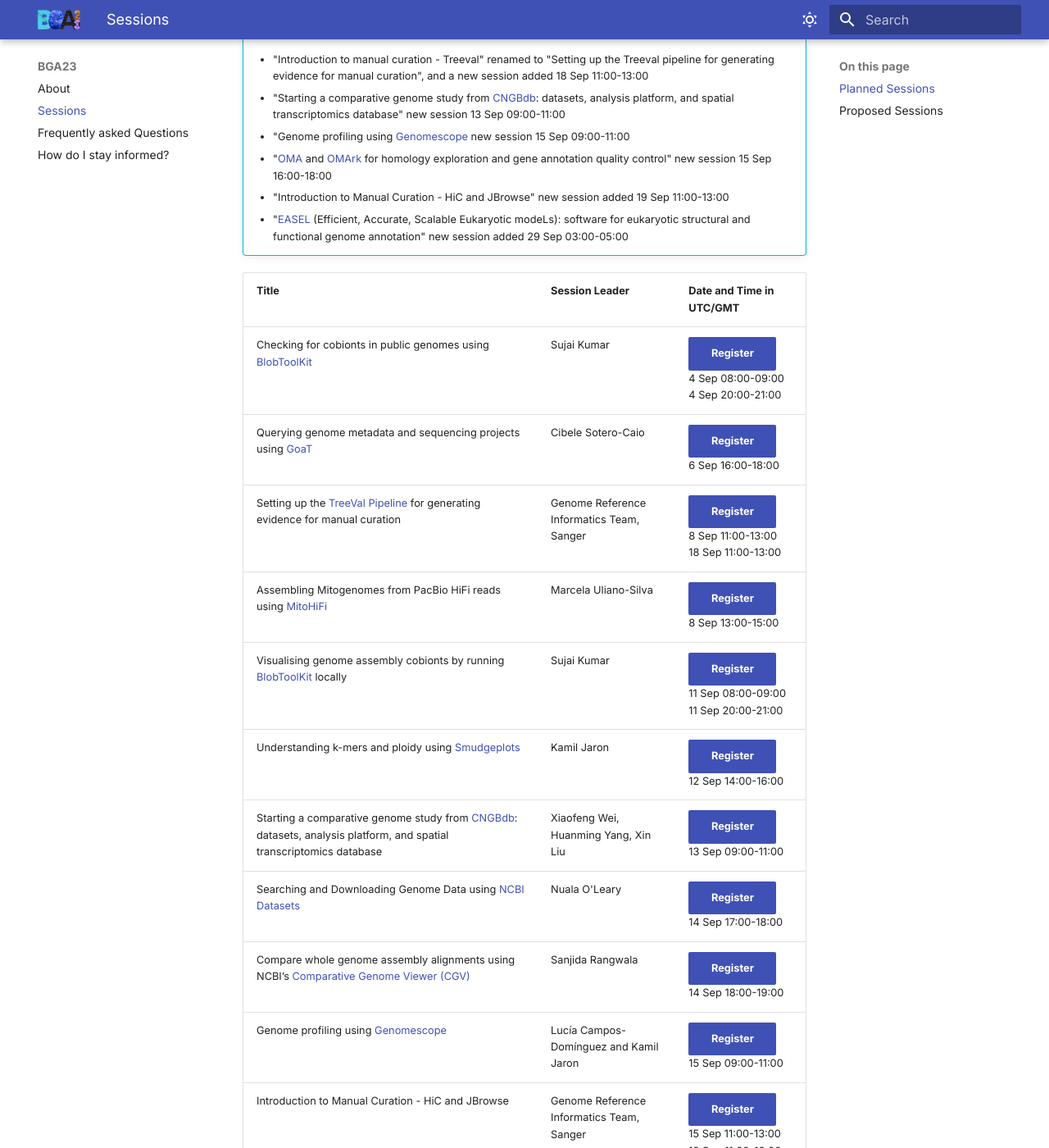
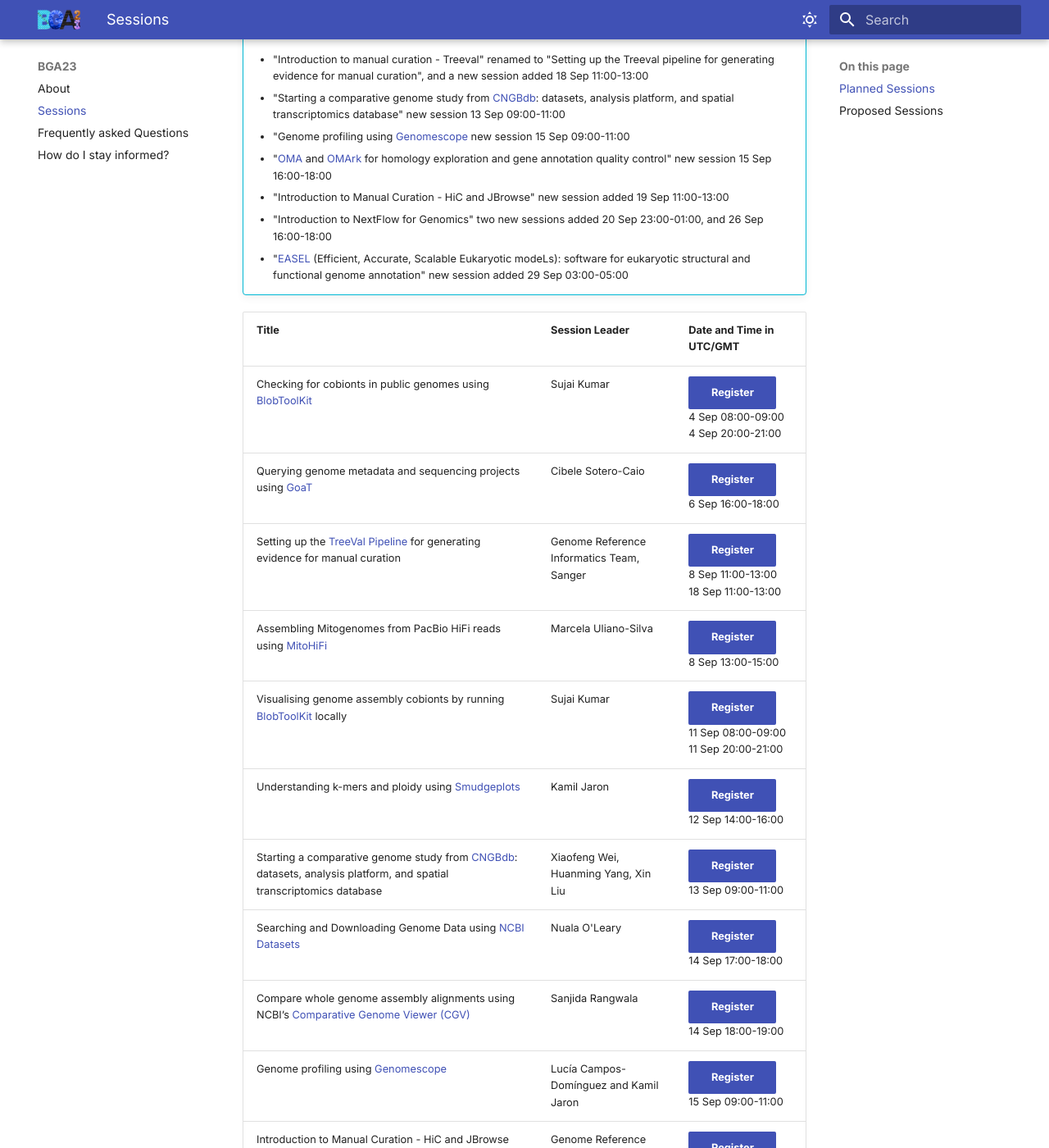
Before and after one commit to tol-training/tol-training.github.io, an MkDocs documentation site: the page built from docs/sessions.md, in a window 1280 px wide and 1400 px high, scrolled down 722 px. Shown: the whole window at 82% size. Built offline with MkDocs 1.6.1 and Material for MkDocs 9.7.7, drawn with Linux system fonts in a browser that asks for light colours; some of the changed text lies outside the part shown.

Commit message:
update sessions

```diff
--- a/docs/sessions.md
+++ b/docs/sessions.md
@@ -24,6 +24,7 @@
     - "Genome profiling using [Genomescope](https://github.com/tbenavi1/genomescope2.0){: target="_blank"} new session 15 Sep 09:00-11:00
     - "[OMA](https://omabrowser.org/oma/home/){: target="_blank"} and [OMArk](https://omark.omabrowser.org/){: target="_blank"} for homology exploration and gene annotation quality control" new session 15 Sep 16:00-18:00
     - "Introduction to Manual Curation - HiC and JBrowse" new session added 19 Sep 11:00-13:00
+    - "Introduction to NextFlow for Genomics" two new sessions added 20 Sep 23:00-01:00, and 26 Sep 16:00-18:00
     - "[EASEL](https://gitlab.com/PlantGenomicsLab/easel){: target="_blank"} (Efficient, Accurate, Scalable Eukaryotic modeLs): software for eukaryotic structural and functional genome annotation" new session added 29 Sep 03:00-05:00
 
 | Title | Session Leader | Date and Time in UTC/GMT |
@@ -40,7 +41,7 @@
 | Genome profiling using [Genomescope](https://github.com/tbenavi1/genomescope2.0){: target="_blank"} | Lucía Campos-Domínguez and Kamil Jaron | [Register](https://buytickets.at/bga23/981915){ : target="_blank" .md-button .md-button--primary }<br/>15 Sep 09:00-11:00 |
 | Introduction to Manual Curation - HiC and JBrowse | Genome Reference Informatics Team, Sanger | [Register](https://buytickets.at/bga23/973204){ : target="_blank" .md-button .md-button--primary }<br/>15 Sep 11:00-13:00<br/>19 Sep 11:00-13:00 |
 | [OMA](https://omabrowser.org/oma/home/){: target="_blank"} and [OMArk](https://omark.omabrowser.org/){: target="_blank"} for homology exploration and gene annotation quality control | Yannis Nevers and Sina Majidian | [Register](https://buytickets.at/bga23/981722){ : target="_blank" .md-button .md-button--primary }<br/>15 Sep 16:00-18:00 |
-| Introduction to NextFlow for Genomics | Solenne Correard | [Join waitlist](https://buytickets.at/bga23/973982){ : target="_blank" .md-button .md-button--primary }<br/>19 Sep 19:00-21:00 |
+| Introduction to NextFlow for Genomics | Solenne Correard | [Join waitlist](https://buytickets.at/bga23/973982){ : target="_blank" .md-button .md-button--primary }<br/>19 Sep 19:00-21:00<br/>20 Sep 23:00-01:00<br/>26 Sep 16:00-18:00 |
 | [BUSCO](https://busco.ezlab.org/){: target="_blank"} - from QC to gene prediction and phylogenomics | Rob Waterhouse | [Register](https://buytickets.at/bga23/973174){ : target="_blank" .md-button .md-button--primary }<br/>20 Sep 08:00-10:00<br/>20 Sep 17:00-19:00 |
 | Classifying Transposable Elements with [Earl Grey TE](https://github.com/TobyBaril/EarlGrey){: target="_blank"} | Tobias Baril | [Join waitlist](https://buytickets.at/bga23/973218){ : target="_blank" .md-button .md-button--primary }<br/>21 Sep 12:00-14:00 |
 | Assembling Genomes with the [VGP-Galaxy Pipeline](https://training.galaxyproject.org/training-material/topics/assembly/tutorials/vgp_genome_assembly/tutorial.html){: target="_blank"} | Delphine Lariviere | [Join waitlist](https://buytickets.at/bga23/973190){ : target="_blank" .md-button .md-button--primary }<br/>21 Sep 17:00-19:00 |
```
Also changed, not shown: docs/index.md (+1 -1 lines).
